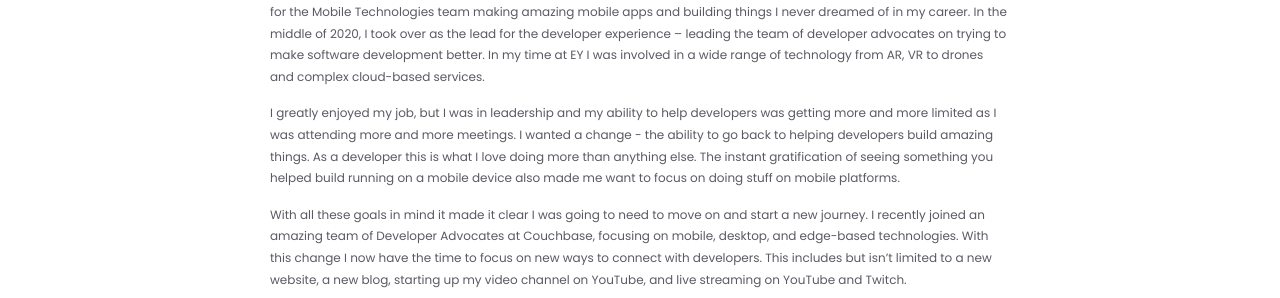
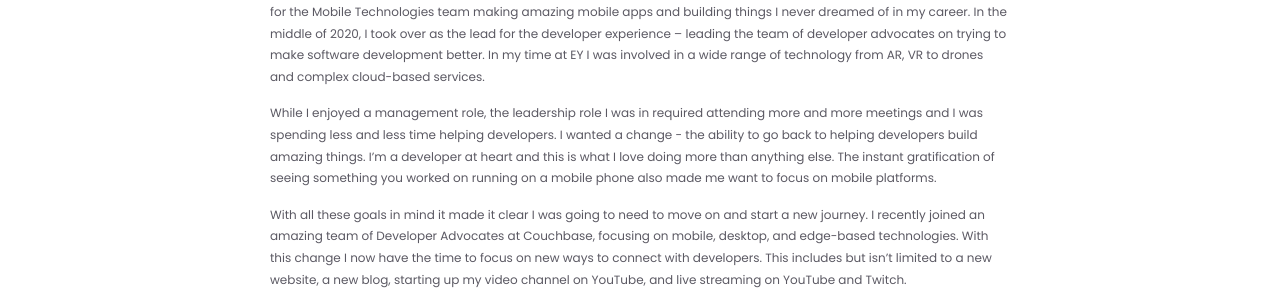
Before and after one commit to biozal/biozal.github.io, a Jekyll site: the page built from docs/_posts/2021-05-06-Hello-World-New-Beginning.md, in a window 1280 px wide. Shown: the part 725-1023 px from the top of the page. Built offline with Jekyll 4.4.1, drawn with Linux system fonts in a browser that asks for light colours.

Commit message:
updated for grammar

```diff
--- a/docs/_posts/2021-05-06-Hello-World-New-Beginning.md
+++ b/docs/_posts/2021-05-06-Hello-World-New-Beginning.md
@@ -15,7 +15,7 @@
 
 In April of 2021 I said goodbye to my friends at EY.  I greatly enjoyed working at EY for 5 and a half years as a technical lead for the Mobile Technologies team making amazing mobile apps and building things I never dreamed of in my career.  In the middle of 2020, I took over as the lead for the developer experience – leading the team of developer advocates on trying to make software development better.  In my time at EY I was involved in a wide range of technology from AR, VR to drones and complex cloud-based services.
 
-I greatly enjoyed my job, but I was in leadership and my ability to help developers was getting more and more limited as I was attending more and more meetings.  I wanted a change - the ability to go back to helping developers build amazing things.  As a developer this is what I love doing more than anything else.  The instant gratification of seeing something you helped build running on a mobile device also made me want to focus on doing stuff on mobile platforms.
+While I enjoyed a management role, the leadership role I was in required attending more and more meetings and I was spending less and less time helping developers.  I wanted a change - the ability to go back to helping developers build amazing things.  I'm a developer at heart and this is what I love doing more than anything else.  The instant gratification of seeing something you worked on running on a mobile phone also made me want to focus on mobile platforms.
 
 With all these goals in mind it made it clear I was going to need to move on and start a new journey.  I recently joined an amazing team of Developer Advocates at Couchbase, focusing on mobile, desktop, and edge-based technologies.  With this change I now have the time to focus on new ways to connect with developers.  This includes but isn't limited to a new website, a new blog, starting up my video channel on YouTube, and live streaming on YouTube and Twitch.
 
@@ -23,5 +23,4 @@
 
 I'm excited for the future and what it can bring.  I'm very grateful to my new employer Couchbase for allowing me to get more involved with the larger development communities in the technology stacks I love coding in.  I hope you join me in this journey.  The blog will see new postings weekly and new video content will start at the end of May 2021.
 
-
 -Aaron
```
